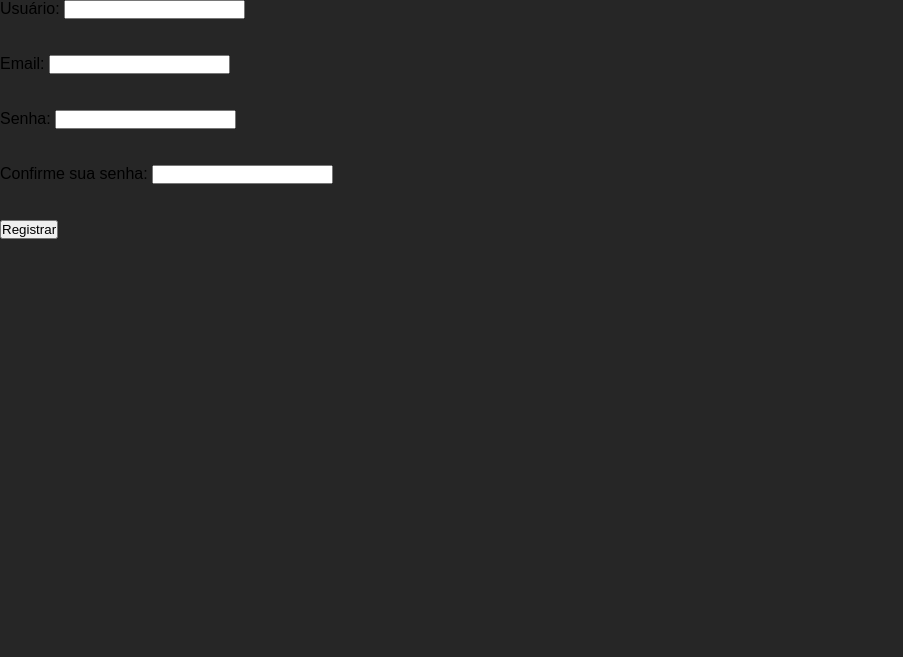
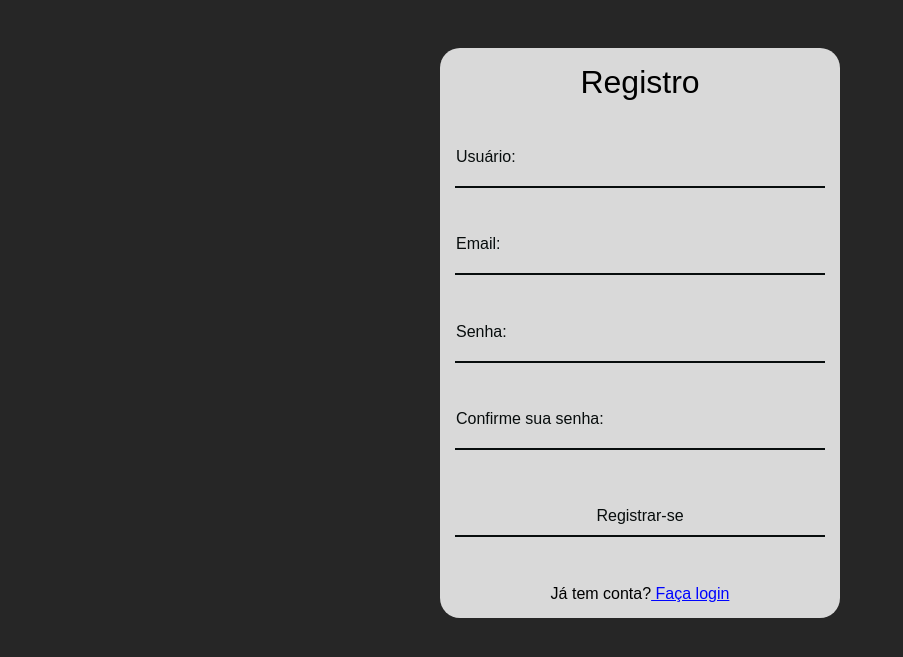
Before and after one commit to devid8642/CodeConn, a Django app: page /users/register/ in a window 1280 px wide. Shown: the part 109-766 px from the top of the page, without its empty margins (0-903 px from the left). Run offline with Django 4.2, Linux system fonts and the light colour scheme.

Commit message:
front register

```diff
--- a/users/forms.py
+++ b/users/forms.py
@@ -28,7 +28,11 @@ class LoginForm(forms.Form):
 
 class RegisterForm(forms.Form):
     username = forms.CharField(label='Usuário', max_length=255)
-    email = forms.EmailField(label='Email', max_length=255)
+    email = forms.EmailField(
+        label='Email',
+        max_length=255,
+        widget=forms.TextInput()
+    )
     password = forms.CharField(
         label='Senha',
         widget=forms.PasswordInput(),
@@ -37,6 +41,13 @@ class RegisterForm(forms.Form):
         label='Confirme sua senha',
         widget=forms.PasswordInput()
     )
+
+    def __init__(self, *args, **kwargs):
+        super().__init__(*args, **kwargs)
+        add_attr(self.fields['username'], 'class', 'formulario-input')
+        add_attr(self.fields['email'], 'class', 'formulario-input')
+        add_attr(self.fields['password'], 'class', 'formulario-input')
+        add_attr(self.fields['confirmed_password'], 'class', 'formulario-input')
 
     def clean_email(self):
         email = self.cleaned_data.get('email')
--- a/users/templates/auth/pages/login.html
+++ b/users/templates/auth/pages/login.html
@@ -18,6 +18,7 @@
                 </div>
             {% endfor %}
             <input type="submit" class="formulario-input formulario-button" value="Login">
+            <p>Ainda não te uma conta? <a href="{% url 'users:register' %}">Registre-se</a></p>
         </form>
     </main>
 
--- a/users/templates/auth/pages/register.html
+++ b/users/templates/auth/pages/register.html
@@ -1,19 +1,25 @@
 {% extends 'global/base.html' %}
+{% load static %}
+{% block head %}
+    <link rel="stylesheet" href="{% static 'users/css/auth.css' %}">
+{% endblock head %}
 
 {% block content %}
-
-    <form action="{% url 'users:register' %}" method="POST">
+    <main>
+        <form action="{% url 'users:register' %}" method="POST" class="formulario">
             {% csrf_token %}
+            <fieldset class="fieldset">Registro</fieldset>
             {{ form.non_field_errors }}
             {% for field in form %}
-            <div class="form-control">
                 {{ field.errors }}
-                {{ field.label_tag }} {{ field }}
+                <div class="user-box">
+                    {{ field }}
+                    {{ field.label_tag }}
                 </div>
-            <br>
-            <br>
             {% endfor %}
-        <button type="submit">Registrar</button>
+            <input type="submit" class="formulario-input formulario-button" value="Registrar-se">
+            <p>Já tem conta?<a href="{% url 'users:login' %}"> Faça login</a></p>
         </form>
+    </main>
 
 {% endblock content %}
```
Lines whose indentation alone changed are shown as unchanged.
